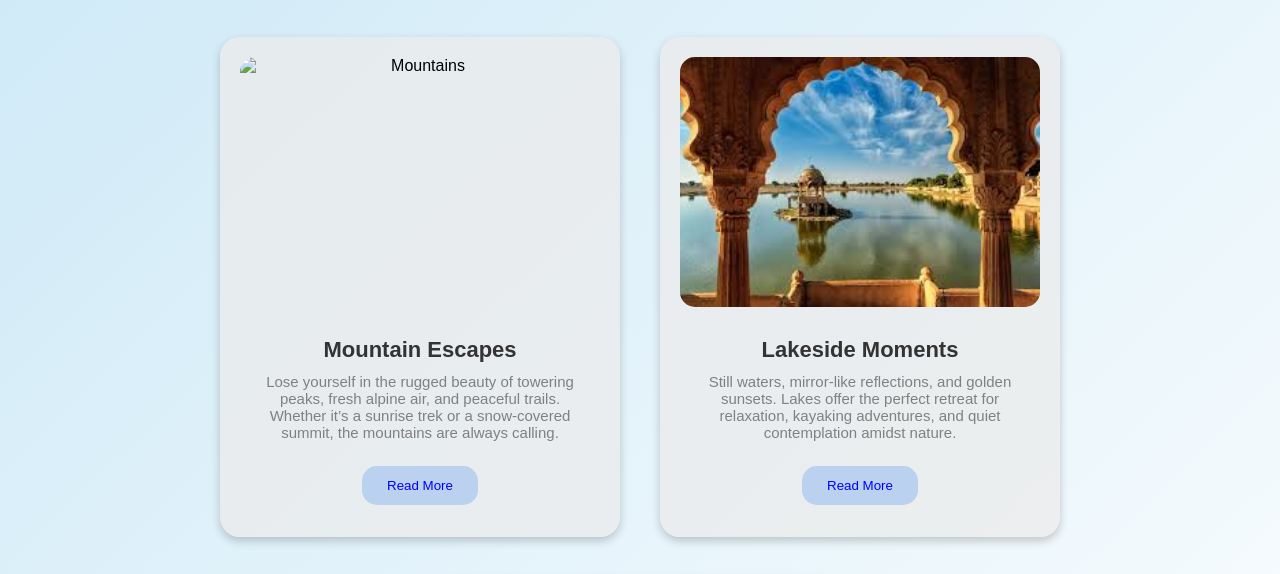
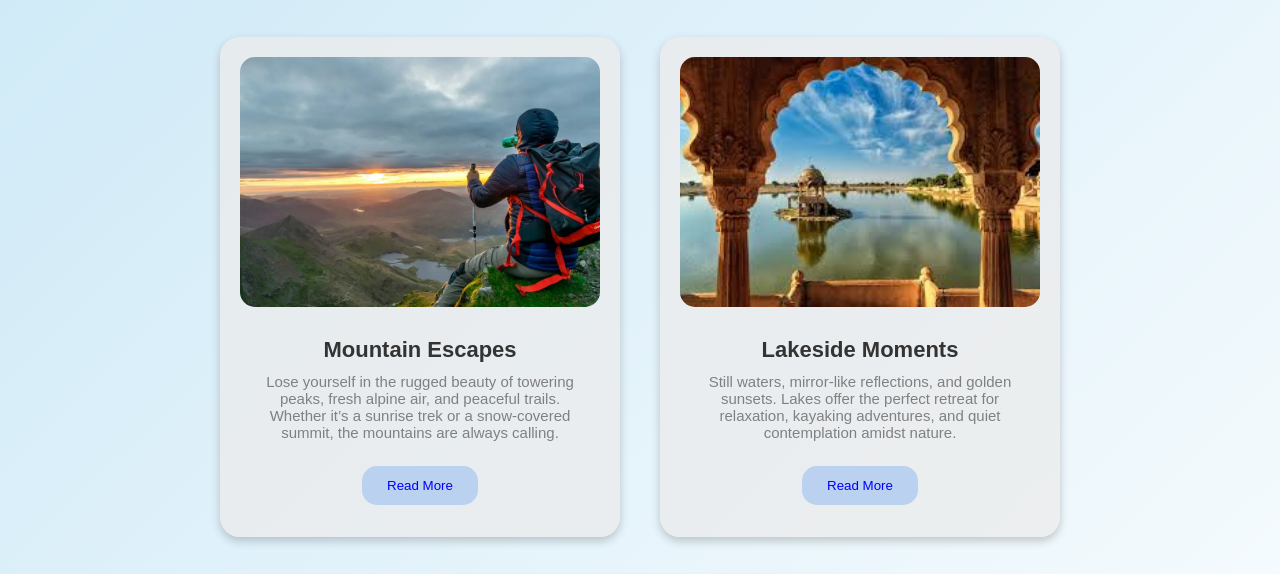
Before and after one commit to poonamborude27/Travel-Gallery-Template, a plain HTML site: page index.html in a window 1280 px wide. Shown: the part 138-712 px from the top of the page. Drawn offline with Linux system fonts and the light colour scheme.

Commit message:
Update index.html

```diff
--- a/index.html
+++ b/index.html
@@ -110,7 +110,7 @@
   <div class="card-container">
     <!-- Card 1 – Mountains -->
     <div class="card">
-      <img src="moutain.jpeg.webp" alt="Mountains" />
+      <img src="mountain.jpeg.webp" alt="Mountains" />
       <h1>Mountain Escapes</h1>
       <h3>
         Lose yourself in the rugged beauty of towering peaks, fresh alpine air,
```
